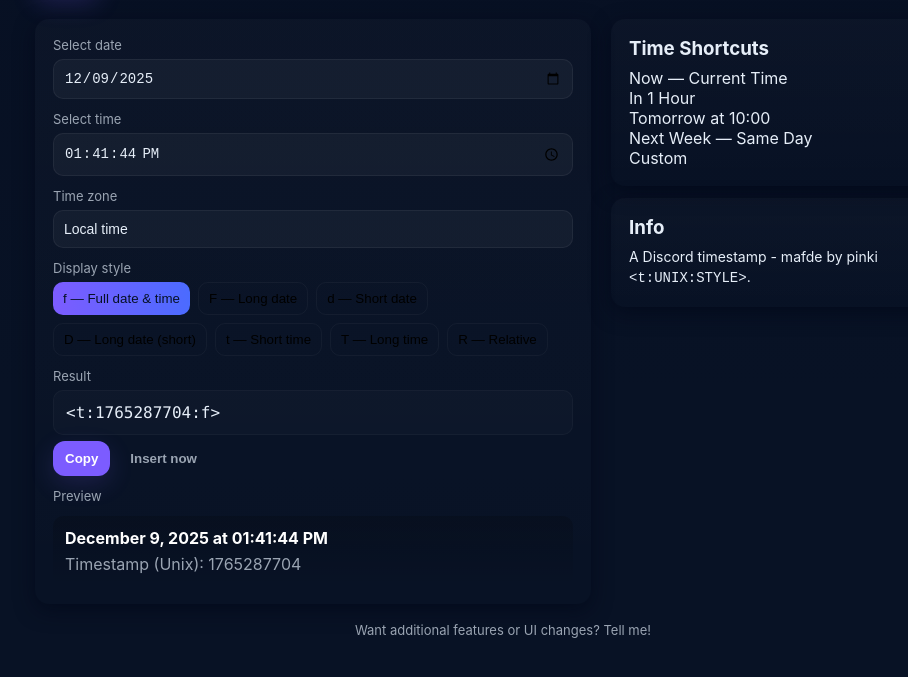
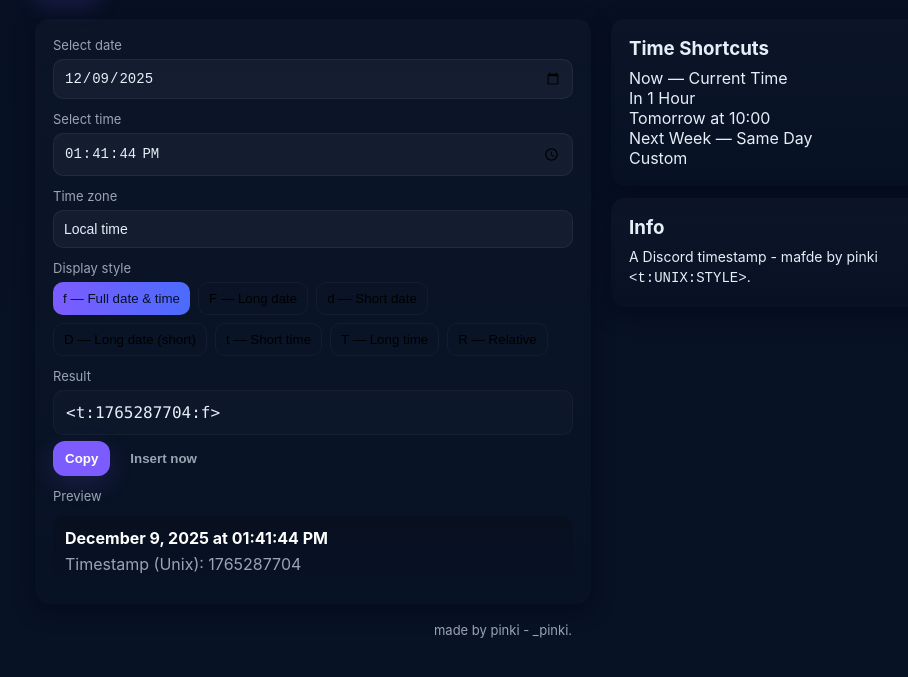
Before and after one commit to flamenumber1/timestamp, a plain HTML site: page index.html in a window 1280 px wide. Shown: the part 125-802 px from the top of the page, without its empty margins (137-1045 px from the left). Drawn offline with Linux system fonts and the light colour scheme.

Commit message:
Update index.html

```diff
--- a/index.html
+++ b/index.html
@@ -127,7 +127,7 @@
       </aside>
     </div>
 
-    <footer class="muted">Want additional features or UI changes? Tell me!</footer>
+    <footer class="muted">made by pinki - _pinki.</footer>
   </div>
 
   <script>
```
